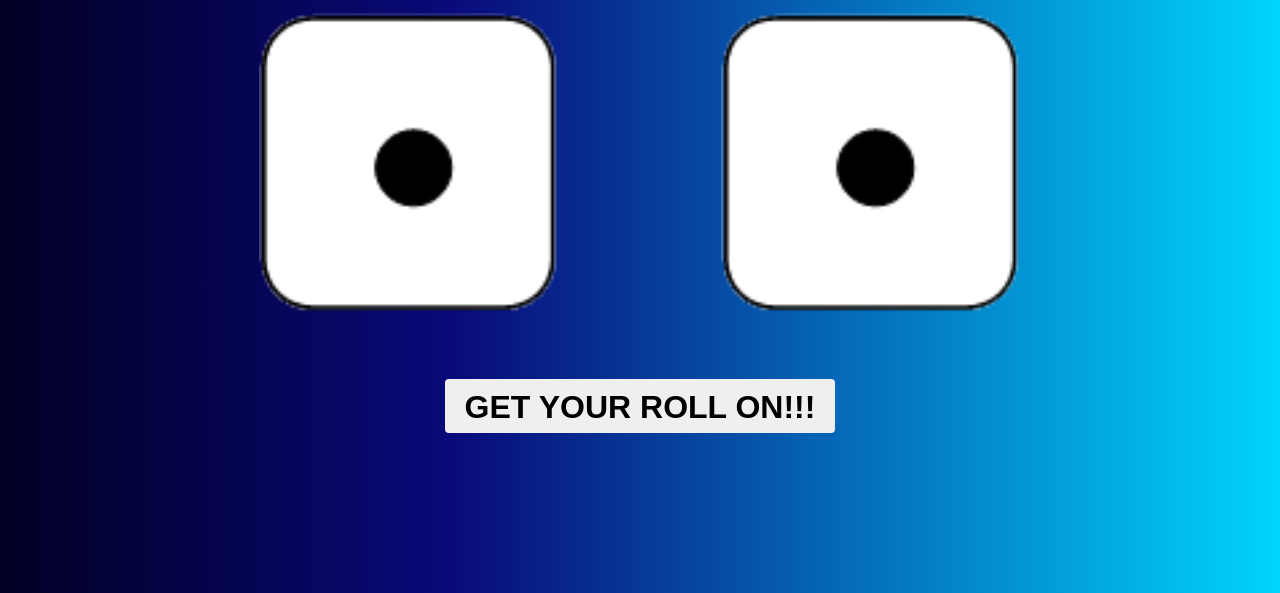
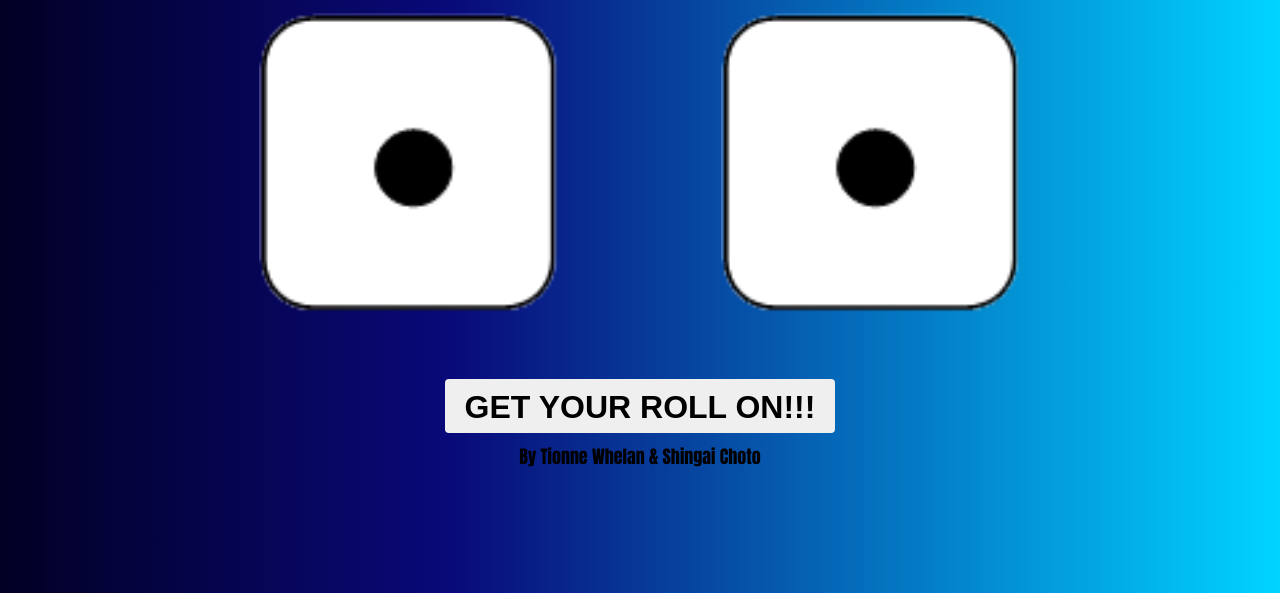
Before and after one commit to t-whelan/Dice-Game, a plain HTML site: page index..html in a window 1280 px wide. Shown: the part 223-816 px from the top of the page. Drawn offline with Linux system fonts and the light colour scheme; a web font is replaced by a local one.

Commit message:
some touch ups

```diff
--- a/index..html
+++ b/index..html
@@ -23,6 +23,7 @@
     <h1 class="head"></h1>
     <button id="dice-btn" onclick="diceGame()">Get your Roll on!!!</button>
   </div>
+  <footer>By Tionne Whelan & Shingai Choto</footer>
 
 <!-- Javascript Link -->
 
--- a/style.css
+++ b/style.css
@@ -5,8 +5,8 @@ body{
     font-family: "Poppins", sans-serif;
     text-align: center;
     height: 100vh;
-    /* position: relative;
-    overflow: hidden; */
+    position: relative;
+    overflow: hidden;
 
 }
 .dice-title{
@@ -61,3 +61,8 @@ cursor: pointer;
 button:hover{
     color: rgb(53, 10, 245);
 }
+
+footer{
+    font-size: large;
+    font-family: Impact, Haettenschweiler, 'Arial Narrow Bold', sans-serif;
+}
```
